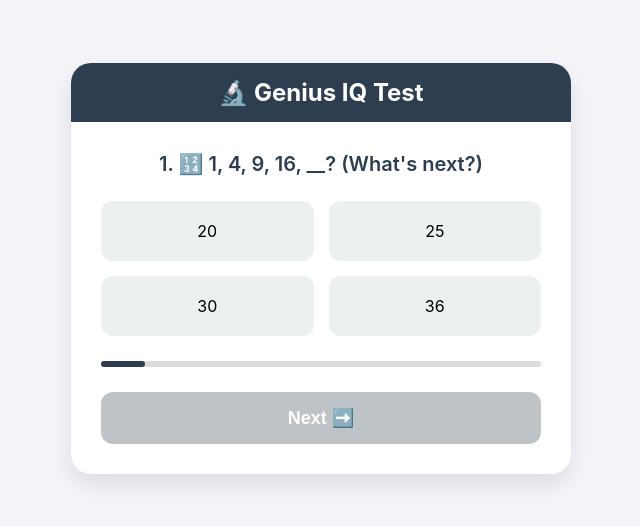
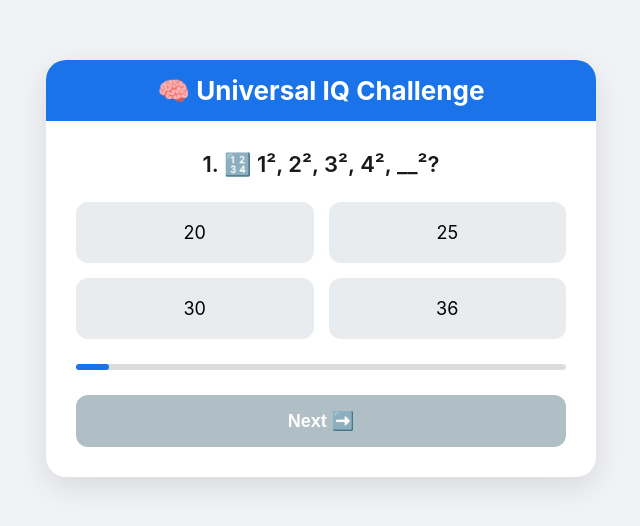
Before and after one commit to hwkims/test, a plain HTML site: page index.html in a window 1280 px wide. Shown: the part 152-678 px from the top of the page, without its empty margins (319-959 px from the left). Drawn offline with Linux system fonts and the light colour scheme.

Commit message:
Update index.html

```diff
--- a/index.html
+++ b/index.html
@@ -1,15 +1,15 @@
 <!DOCTYPE html>
-<html lang="ko">
+<html lang="en">
 <head>
     <meta charset="UTF-8">
     <meta name="viewport" content="width=device-width, initial-scale=1.0">
-    <title>🔬 Genius IQ Test</title>
+    <title>🧠 Universal IQ Challenge</title>
     <style>
         body {
             font-family: -apple-system, BlinkMacSystemFont, sans-serif;
             margin: 0;
             padding: 20px;
-            background: #f4f4f9;
+            background: #f0f2f5;
             display: flex;
             justify-content: center;
             align-items: center;
@@ -18,9 +18,9 @@
         .container {
             background: white;
             width: 100%;
-            max-width: 500px;
+            max-width: 550px;
             border-radius: 20px;
-            box-shadow: 0 10px 25px rgba(0, 0, 0, 0.1);
+            box-shadow: 0 10px 30px rgba(0, 0, 0, 0.1);
             overflow: hidden;
             transition: transform 0.3s ease, opacity 0.3s ease;
         }
@@ -29,21 +29,21 @@
             opacity: 0;
         }
         .header {
-            background: #2c3e50;
+            background: #1a73e8;
             color: white;
             padding: 15px;
             text-align: center;
-            font-size: 24px;
+            font-size: 26px;
             font-weight: 700;
         }
         .question-area {
             padding: 30px;
         }
         .question {
-            font-size: 20px;
+            font-size: 22px;
             font-weight: 600;
             margin-bottom: 25px;
-            color: #2c3e50;
+            color: #1a1a1a;
             text-align: center;
         }
         .options {
@@ -52,19 +52,19 @@
             gap: 15px;
         }
         .option {
-            background: #ecf0f1;
+            background: #e8ecef;
             padding: 20px;
             border-radius: 12px;
-            font-size: 16px;
+            font-size: 18px;
             text-align: center;
             cursor: pointer;
             transition: all 0.2s ease;
         }
         .option:hover {
-            background: #dfe6e9;
+            background: #d1d9e6;
         }
         .option.selected {
-            background: #2c3e50;
+            background: #1a73e8;
             color: white;
         }
         .progress {
@@ -75,13 +75,13 @@
         }
         .progress-bar {
             height: 100%;
-            background: #2c3e50;
+            background: #1a73e8;
             width: 0;
             border-radius: 3px;
             transition: width 0.3s ease;
         }
         .next-btn {
-            background: #2c3e50;
+            background: #1a73e8;
             color: white;
             padding: 15px;
             border: none;
@@ -93,7 +93,7 @@
             transition: all 0.2s ease;
         }
         .next-btn:disabled {
-            background: #bdc3c7;
+            background: #b0bec5;
             cursor: not-allowed;
         }
         .result-area {
@@ -102,20 +102,20 @@
             display: none;
         }
         .result-title {
-            font-size: 32px;
+            font-size: 34px;
             font-weight: 700;
-            color: #2c3e50;
+            color: #1a73e8;
             margin-bottom: 20px;
         }
         .result-text {
-            font-size: 18px;
-            color: #34495e;
+            font-size: 20px;
+            color: #333;
             margin-bottom: 20px;
         }
         .iq-score {
-            font-size: 48px;
+            font-size: 50px;
             font-weight: 700;
-            color: #e74c3c;
+            color: #e91e63;
             margin: 20px 0;
         }
         @keyframes fadeIn {
@@ -127,9 +127,9 @@
         }
         .confetti {
             position: absolute;
-            width: 10px;
-            height: 10px;
-            background: #e74c3c;
+            width: 12px;
+            height: 12px;
+            background: #ffeb3b;
             border-radius: 50%;
             animation: fall 2s ease infinite;
         }
@@ -141,7 +141,7 @@
 </head>
 <body>
     <div class="container">
-        <div class="header">🔬 Genius IQ Test</div>
+        <div class="header">🧠 Universal IQ Challenge</div>
         <div class="question-area">
             <div class="question"></div>
             <div class="options"></div>
@@ -151,7 +151,7 @@
             <button class="next-btn" disabled>Next ➡️</button>
         </div>
         <div class="result-area">
-            <div class="result-title">Result Unveiled! 🧠</div>
+            <div class="result-title">🎉 Your Genius Level!</div>
             <div class="result-text"></div>
             <div class="iq-score"></div>
         </div>
@@ -159,16 +159,21 @@
 
     <script>
         const questions = [
-            { q: "🔢 1, 4, 9, 16, __? (What's next?)", o: ["20", "25", "30", "36"], a: 1 }, // 제곱수열
-            { q: "🧩 If 🐱 = 3, 🐶 = 5, then 🐱 + 🐶 × 2 = ?", o: ["13", "16", "23", "26"], a: 0 }, // 연산 순서
-            { q: "⏳ 1년 후가 2026년이라면, 3년 전은?", o: ["2021", "2022", "2023", "2024"], a: 1 },
-            { q: "🔺 Triangle angles: 30°, 60°, __°?", o: ["70", "80", "90", "100"], a: 2 }, // 삼각형 내각 합
-            { q: "🧠 2, 3, 5, 7, __? (Prime sequence)", o: ["9", "11", "13", "15"], a: 1 },
-            { q: "⚖️ If 2🍎 = 3🍊, then 6🍎 = __🍊?", o: ["6", "9", "12", "15"], a: 1 },
-            { q: "🔄 Rotate a square 90° twice. What's the result?", o: ["180°", "90°", "360°", "0°"], a: 0 },
-            { q: "📊 1, 1, 2, 3, 5, __? (Fibonacci)", o: ["7", "8", "9", "10"], a: 1 },
-            { q: "🌐 Earth’s circumference ≈ 40,000 km. Half is?", o: ["18,000", "20,000", "22,000", "24,000"], a: 1 },
-            { q: "🕒 3:00에서 40분 후는 몇 시?", o: ["3:30", "3:40", "4:00", "4:40"], a: 1 }
+            { q: "🔢 1², 2², 3², 4², __²?", o: ["20", "25", "30", "36"], a: 1 }, // 5² = 25
+            { q: "⚖️ 2🍎 = 3🍊, then 6🍎 = __🍊?", o: ["6", "9", "12", "15"], a: 1 }, // 비례
+            { q: "➕ 3🐱 + 2🐶 = 17, 2🐱 + 3🐶 = 13, then 🐱 + 🐶 = __?", o: ["5", "6", "7", "8"], a: 2 }, // 연립방정식
+            { q: "🔄 1, 3, 6, 10, __? (Triangular numbers)", o: ["12", "15", "18", "21"], a: 1 }, // 삼각수
+            { q: "📐 △: 40° + 50° + __° = 180°?", o: ["70", "80", "90", "100"], a: 2 },
+            { q: "➗ 12🌟 ÷ 3🌟 = 4, then 18🌟 ÷ 6🌟 = __?", o: ["2", "3", "4", "5"], a: 1 },
+            { q: "🔺 2, 5, 11, 23, __? (Double + 1)", o: ["44", "45", "47", "48"], a: 2 },
+            { q: "⚖️ 5🍋 = 2🍇, 10🍋 = __🍇?", o: ["4", "5", "6", "8"], a: 0 },
+            { q: "📈 1, 1, 2, 3, 5, __? (Fibonacci)", o: ["7", "8", "9", "10"], a: 1 },
+            { q: "⏰ 12:00 + 2½ hrs = __:__", o: ["2:00", "2:30", "3:00", "3:30"], a: 1 },
+            { q: "🔢 2³ = 8, 3³ = 27, 4³ = __?", o: ["54", "64", "72", "81"], a: 1 },
+            { q: "⚖️ 3🔧 = 4🔩, 9🔧 = __🔩?", o: ["10", "12", "14", "16"], a: 1 },
+            { q: "➖ 100 - 25 + 15 - 10 = __?", o: ["70", "75", "80", "85"], a: 3 },
+            { q: "🔄 Rotate 🔳 90° × 3 = __°?", o: ["180", "270", "360", "450"], a: 1 },
+            { q: "📊 2, 6, 12, 20, __? (n(n+1))", o: ["30", "32", "35", "40"], a: 0 }
         ];
 
         let currentQuestion = 0;
@@ -228,14 +233,14 @@
             resultArea.style.display = 'block';
             resultArea.classList.add('fade-in');
             const percentage = (score / questions.length) * 100;
-            const iqEstimate = Math.round(80 + (percentage * 0.7)); // 대략적인 IQ 추정 (80~150 범위)
-            resultText.innerHTML = `Score: ${score}/${questions.length} ✅<br>Your estimated IQ is in the top tier!`;
+            const iqEstimate = Math.round(90 + (percentage * 0.6)); // IQ 90~150 범위
+            resultText.innerHTML = `Score: ${score}/${questions.length} 🌟<br>You’ve conquered the challenge!`;
             iqScore.textContent = `IQ ≈ ${iqEstimate}`;
             addConfetti();
         }
 
         function addConfetti() {
-            for (let i = 0; i < 40; i++) {
+            for (let i = 0; i < 50; i++) {
                 const confetti = document.createElement('div');
                 confetti.classList.add('confetti');
                 confetti.style.left = `${Math.random() * 100}%`;
```
